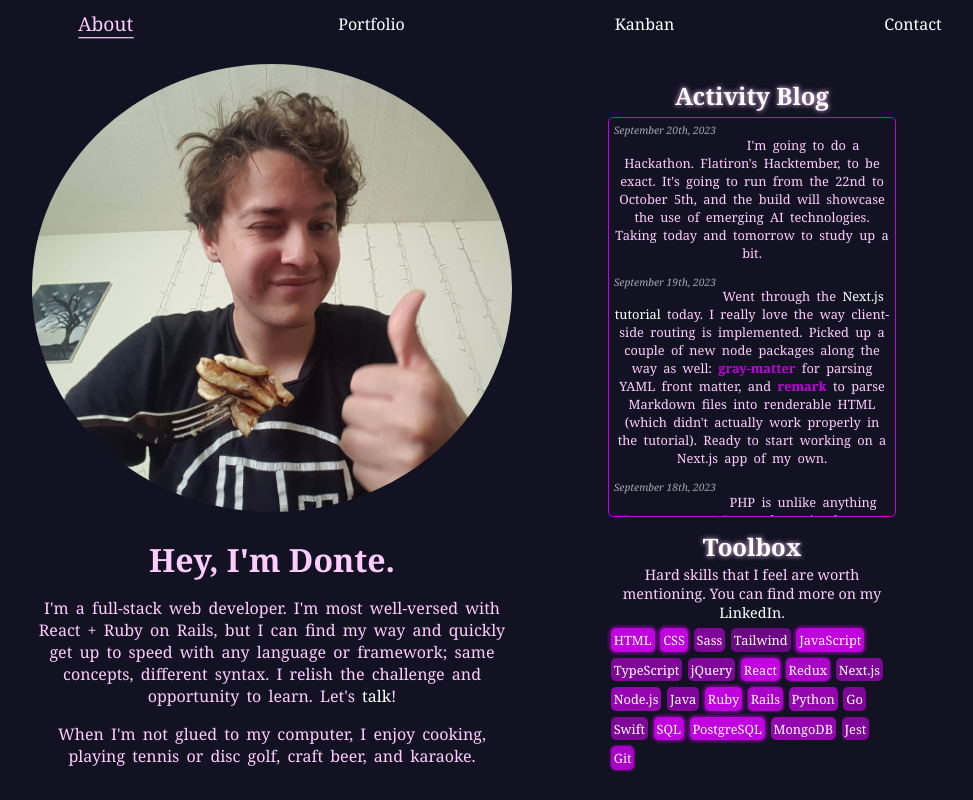
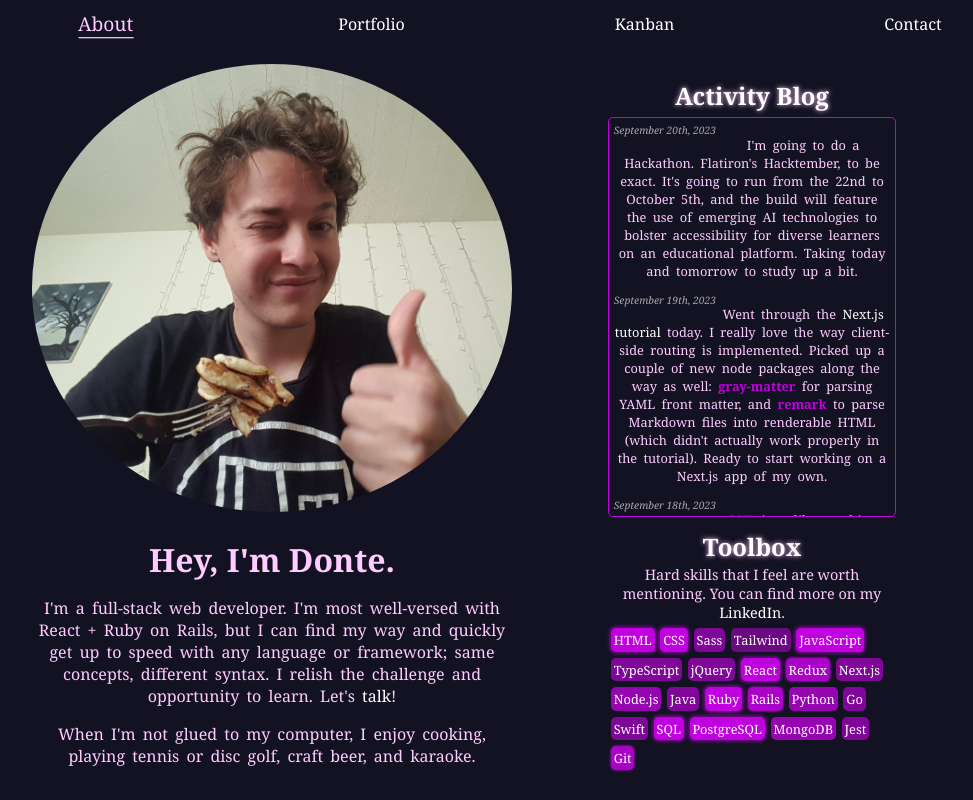
Before and after one commit to dawnteigh/dawnteigh.github.io, a React (Create React App) app: page /#/ in a window 1280 px wide. Shown: the whole page, without its empty margins (128-1101 px from the left). Built offline with nearby package versions, Linux system fonts and the light colour scheme.

Commit message:
entry clarification

```diff
--- a/src/data/activity.js
+++ b/src/data/activity.js
@@ -1,7 +1,7 @@
 export const activity = [
   {
     date: "September 20th, 2023",
-    entry: "I'm going to do a Hackathon. Flatiron's Hacktember, to be exact. It's going to run from the 22nd to October 5th, and the build will showcase the use of emerging AI technologies. Taking today and tomorrow to study up a bit."
+    entry: "I'm going to do a Hackathon. Flatiron's Hacktember, to be exact. It's going to run from the 22nd to October 5th, and the build will feature the use of emerging AI technologies to bolster accessibility for diverse learners on an educational platform. Taking today and tomorrow to study up a bit."
   },
   {
     date: "September 19th, 2023",
```
